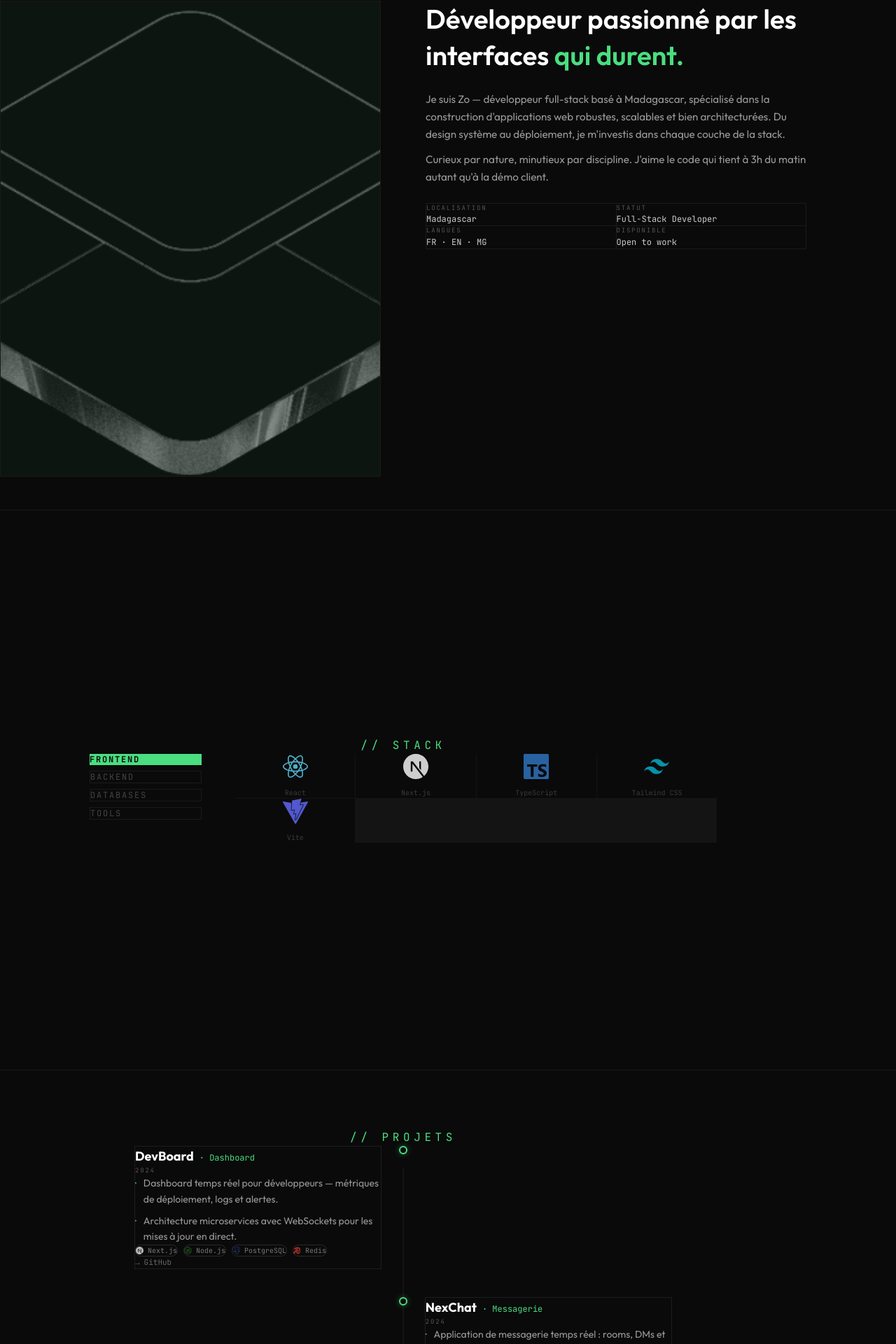
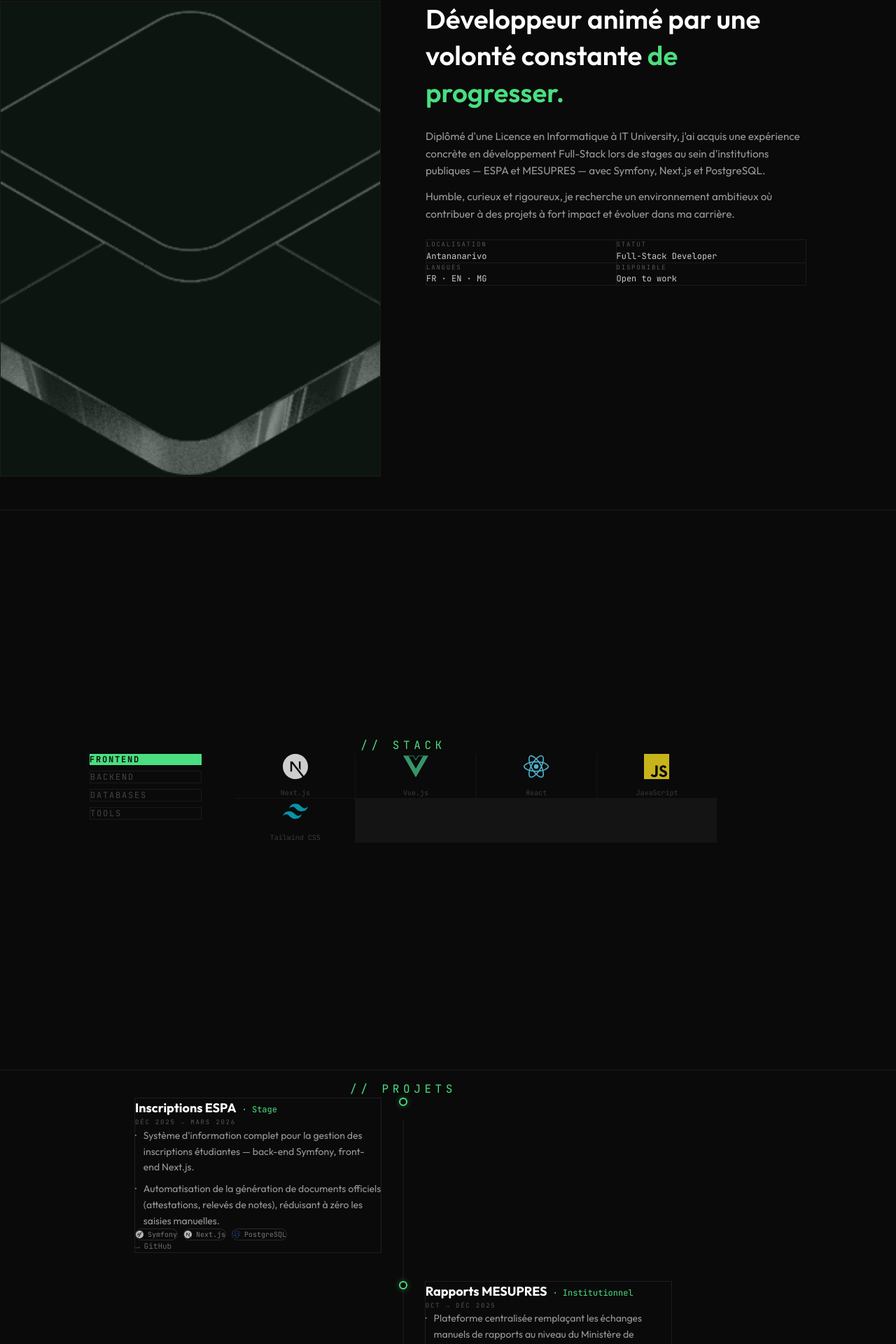
Before and after one commit to zoAntonio/portfolio, a React app: page / in a window 1280 px wide. Shown: the part 872-2792 px from the top of the page at 70% size. Built offline with nearby package versions, Linux system fonts and the light colour scheme; the HTML template or start-up script is replaced by a standard one.

Commit message:
fix: correct the all data

```diff
--- a/src/pages/About.jsx
+++ b/src/pages/About.jsx
@@ -3,7 +3,7 @@ import Section from '../components/Section'
 import heroImg from '../assets/hero.png'
 
 const META = [
-  { label: 'Localisation', value: 'Madagascar' },
+  { label: 'Localisation', value: 'Antananarivo' },
   { label: 'Statut',       value: 'Full-Stack Developer' },
   { label: 'Langues',      value: 'FR · EN · MG' },
   { label: 'Disponible',   value: 'Open to work' },
@@ -45,20 +45,20 @@ export default function About() {
               className="font-sans font-semibold text-white leading-snug"
               style={{ fontSize: 'clamp(1.4rem, 4.5vw, 2.4rem)' }}
             >
-              Développeur passionné par les interfaces{' '}
-              <span className="text-[#4ade80]">qui durent.</span>
+              Développeur animé par une volonté constante{' '}
+              <span className="text-[#4ade80]">de progresser.</span>
             </h2>
 
             {/* Bio */}
             <div className="flex flex-col gap-3">
               <p className="text-[#999] leading-relaxed text-sm sm:text-[0.95rem]">
-                Je suis Zo — développeur full-stack basé à Madagascar, spécialisé dans
-                la construction d'applications web robustes, scalables et bien architecturées.
-                Du design système au déploiement, je m'investis dans chaque couche de la stack.
+                Diplômé d'une Licence en Informatique à IT University, j'ai acquis une
+                expérience concrète en développement Full-Stack lors de stages au sein
+                d'institutions publiques — ESPA et MESUPRES — avec Symfony, Next.js et PostgreSQL.
               </p>
               <p className="text-[#999] leading-relaxed text-sm sm:text-[0.95rem]">
-                Curieux par nature, minutieux par discipline. J'aime le code qui tient à
-                3h du matin autant qu'à la démo client.
+                Humble, curieux et rigoureux, je recherche un environnement ambitieux
+                où contribuer à des projets à fort impact et évoluer dans ma carrière.
               </p>
             </div>
 
--- a/src/pages/Contact.jsx
+++ b/src/pages/Contact.jsx
@@ -11,7 +11,7 @@ const CONTACTS = [
   {
     label: 'GitHub',
     Icon:  FiGithub,
-    href:  'https://github.com/Antonio2772',
+    href:  'https://github.com/ogsan-zo',
   },
   {
     label: 'LinkedIn',
--- a/src/pages/Hero.jsx
+++ b/src/pages/Hero.jsx
@@ -20,7 +20,7 @@ const SOCIALS = [
     ),
   },
   {
-    href: 'https://github.com/Antonio2772',
+    href: 'https://github.com/ogsan-zo',
     label: 'GitHub',
     icon: (
       <svg width="15" height="15" viewBox="0 0 24 24" fill="currentColor">
--- a/src/pages/Projects.jsx
+++ b/src/pages/Projects.jsx
@@ -1,62 +1,54 @@
 import { motion } from 'framer-motion'
 import Section from '../components/Section'
 import {
-  SiReact, SiNextdotjs, SiNodedotjs, SiTypescript,
-  SiPostgresql, SiRedis, SiMongodb, SiExpress,
-  SiSocketdotio, SiDocker,
+  SiNextdotjs, SiPostgresql, SiSymfony, SiSpring,
 } from 'react-icons/si'
 
 const TECH_ICONS = {
-  'Next.js':    { Icon: SiNextdotjs,   color: '#ffffff' },
-  'Node.js':    { Icon: SiNodedotjs,   color: '#339933' },
-  'PostgreSQL': { Icon: SiPostgresql,  color: '#4169E1' },
-  'Redis':      { Icon: SiRedis,       color: '#DC382D' },
-  'React':      { Icon: SiReact,       color: '#61DAFB' },
-  'Socket.io':  { Icon: SiSocketdotio, color: '#ffffff' },
-  'Express':    { Icon: SiExpress,     color: '#ffffff' },
-  'MongoDB':    { Icon: SiMongodb,     color: '#47A248' },
-  'TypeScript': { Icon: SiTypescript,  color: '#3178C6' },
-  'Docker':     { Icon: SiDocker,      color: '#2496ED' },
+  'Next.js':    { Icon: SiNextdotjs,  color: '#ffffff' },
+  'PostgreSQL': { Icon: SiPostgresql, color: '#4169E1' },
+  'Symfony':    { Icon: SiSymfony,    color: '#ffffff' },
+  'Spring':     { Icon: SiSpring,     color: '#6DB33F' },
 }
 
 const PROJECTS = [
   {
     num: '01',
-    name: 'DevBoard',
-    type: 'Dashboard',
-    period: '2024',
+    name: 'Inscriptions ESPA',
+    type: 'Stage',
+    period: 'Déc 2025 → Mars 2026',
     description: [
-      'Dashboard temps réel pour développeurs — métriques de déploiement, logs et alertes.',
-      'Architecture microservices avec WebSockets pour les mises à jour en direct.',
+      'Système d\'information complet pour la gestion des inscriptions étudiantes — back-end Symfony, front-end Next.js.',
+      'Automatisation de la génération de documents officiels (attestations, relevés de notes), réduisant à zéro les saisies manuelles.',
     ],
-    stack: ['Next.js', 'Node.js', 'PostgreSQL', 'Redis'],
-    github: 'https://github.com/Antonio2772',
+    stack: ['Symfony', 'Next.js', 'PostgreSQL'],
+    github: 'https://github.com/ogsan-zo',
     live: '#',
   },
   {
     num: '02',
-    name: 'NexChat',
-    type: 'Messagerie',
-    period: '2024',
+    name: 'Rapports MESUPRES',
+    type: 'Institutionnel',
+    period: 'Oct → Déc 2025',
     description: [
-      'Application de messagerie temps réel : rooms, DMs et partage de fichiers.',
-      'Chiffrement end-to-end côté client pour la sécurité des échanges.',
+      'Plateforme centralisée remplaçant les échanges manuels de rapports au niveau du Ministère de l\'Enseignement Supérieur.',
+      'Centralisation de 3 types de rapports (hebdomadaires, mensuels, semestriels) avec tableau de bord de suivi par agent.',
     ],
-    stack: ['React', 'Socket.io', 'Express', 'MongoDB'],
-    github: 'https://github.com/Antonio2772',
+    stack: ['Symfony', 'Next.js', 'PostgreSQL'],
+    github: 'https://github.com/ogsan-zo',
     live: '#',
   },
   {
     num: '03',
-    name: 'ApiForge',
+    name: 'Mini-Framework MVC',
     type: 'Dev Tool',
-    period: '2024',
+    period: '2024 – 2025',
     description: [
-      'Générateur et documenteur d\'APIs REST depuis une interface visuelle.',
-      'Crée des endpoints, schémas et docs Swagger automatiquement.',
+      'Framework MVC from scratch en Java, inspiré de Spring MVC — routeur dynamique avec mapping automatique des URLs.',
+      'Système de sécurité d\'accès basé sur des rôles et permissions, avec documentation complète de l\'architecture.',
     ],
-    stack: ['TypeScript', 'Next.js', 'PostgreSQL', 'Docker'],
-    github: 'https://github.com/Antonio2772',
+    stack: ['Java', 'Spring'],
+    github: 'https://github.com/ogsan-zo',
     live: '#',
   },
 ]
--- a/src/pages/Stack.jsx
+++ b/src/pages/Stack.jsx
@@ -2,10 +2,10 @@ import { useState } from 'react'
 import { motion, AnimatePresence } from 'framer-motion'
 import Section from '../components/Section'
 import {
-  SiReact, SiNextdotjs, SiTypescript, SiTailwindcss, SiVite,
-  SiNodedotjs, SiExpress, SiNestjs, SiPython,
-  SiPostgresql, SiMongodb, SiRedis, SiMysql,
-  SiDocker, SiGit, SiGithub, SiLinux, SiPostman, SiFigma,
+  SiNextdotjs, SiVuedotjs, SiReact, SiJavascript, SiTailwindcss,
+  SiPhp, SiSymfony, SiLaravel, SiSpringboot,
+  SiPostgresql, SiMysql,
+  SiDocker, SiGit, SiGithub, SiPostman,
 } from 'react-icons/si'
 
 const CATEGORIES = [
@@ -17,31 +17,27 @@ const CATEGORIES = [
 
 const STACKS = {
   frontend: [
-    { name: 'React',        Icon: SiReact,           color: '#61DAFB' },
-    { name: 'Next.js',      Icon: SiNextdotjs,       color: '#ffffff' },
-    { name: 'TypeScript',   Icon: SiTypescript,      color: '#3178C6' },
-    { name: 'Tailwind CSS', Icon: SiTailwindcss,     color: '#06B6D4' },
-    { name: 'Vite',         Icon: SiVite,            color: '#646CFF' },
+    { name: 'Next.js',      Icon: SiNextdotjs,   color: '#ffffff' },
+    { name: 'Vue.js',       Icon: SiVuedotjs,    color: '#42B883' },
+    { name: 'React',        Icon: SiReact,       color: '#61DAFB' },
+    { name: 'JavaScript',   Icon: SiJavascript,  color: '#F7DF1E' },
+    { name: 'Tailwind CSS', Icon: SiTailwindcss, color: '#06B6D4' },
   ],
   backend: [
-    { name: 'Node.js',  Icon: SiNodedotjs, color: '#339933' },
-    { name: 'Express',  Icon: SiExpress,   color: '#ffffff'  },
-    { name: 'NestJS',   Icon: SiNestjs,    color: '#E0234E' },
-    { name: 'Python',   Icon: SiPython,    color: '#3776AB' },
+    { name: 'PHP',         Icon: SiPhp,        color: '#777BB4' },
+    { name: 'Symfony',     Icon: SiSymfony,    color: '#ffffff' },
+    { name: 'Laravel',     Icon: SiLaravel,    color: '#FF2D20' },
+    { name: 'Spring Boot', Icon: SiSpringboot, color: '#6DB33F' },
   ],
   databases: [
     { name: 'PostgreSQL', Icon: SiPostgresql, color: '#4169E1' },
-    { name: 'MongoDB',    Icon: SiMongodb,    color: '#47A248' },
-    { name: 'Redis',      Icon: SiRedis,      color: '#DC382D' },
     { name: 'MySQL',      Icon: SiMysql,      color: '#4479A1' },
   ],
   tools: [
-    { name: 'Docker',   Icon: SiDocker,           color: '#2496ED' },
-    { name: 'Git',      Icon: SiGit,              color: '#F05032' },
-    { name: 'GitHub',   Icon: SiGithub,           color: '#ffffff'  },
-    { name: 'Linux',    Icon: SiLinux,            color: '#FCC624' },
-    { name: 'Postman',  Icon: SiPostman,          color: '#FF6C37' },
-    { name: 'Figma',    Icon: SiFigma,            color: '#F24E1E' },
+    { name: 'Docker',  Icon: SiDocker,  color: '#2496ED' },
+    { name: 'Git',     Icon: SiGit,     color: '#F05032' },
+    { name: 'GitHub',  Icon: SiGithub,  color: '#ffffff'  },
+    { name: 'Postman', Icon: SiPostman, color: '#FF6C37' },
   ],
 }
 
```
